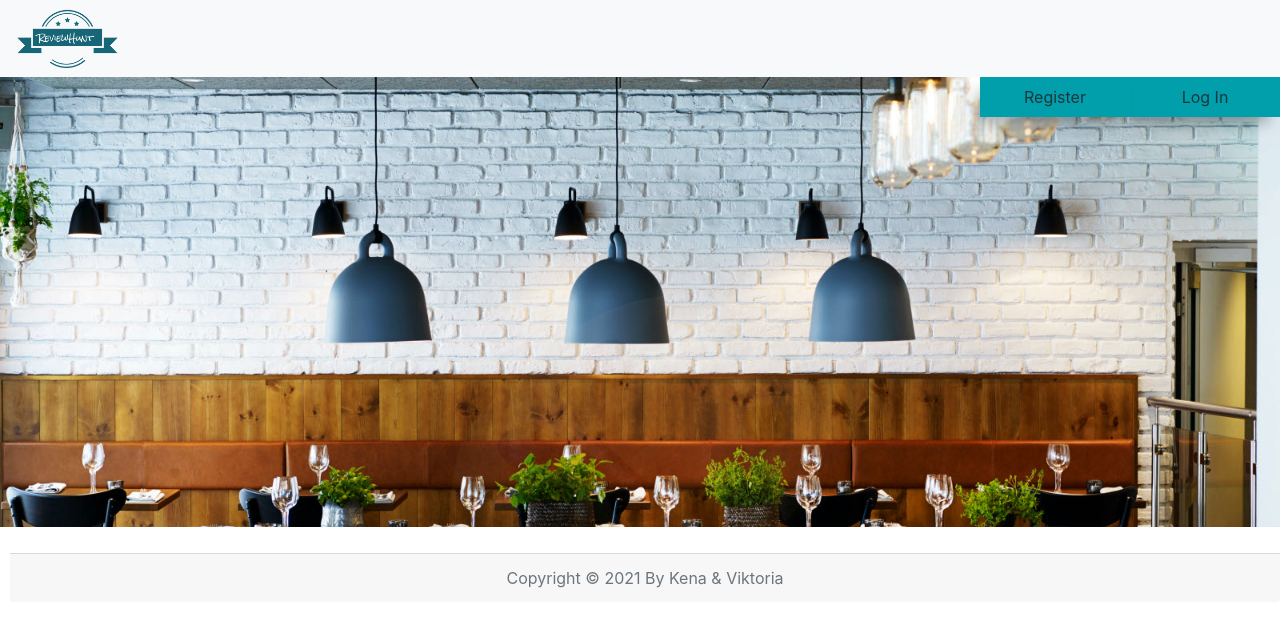
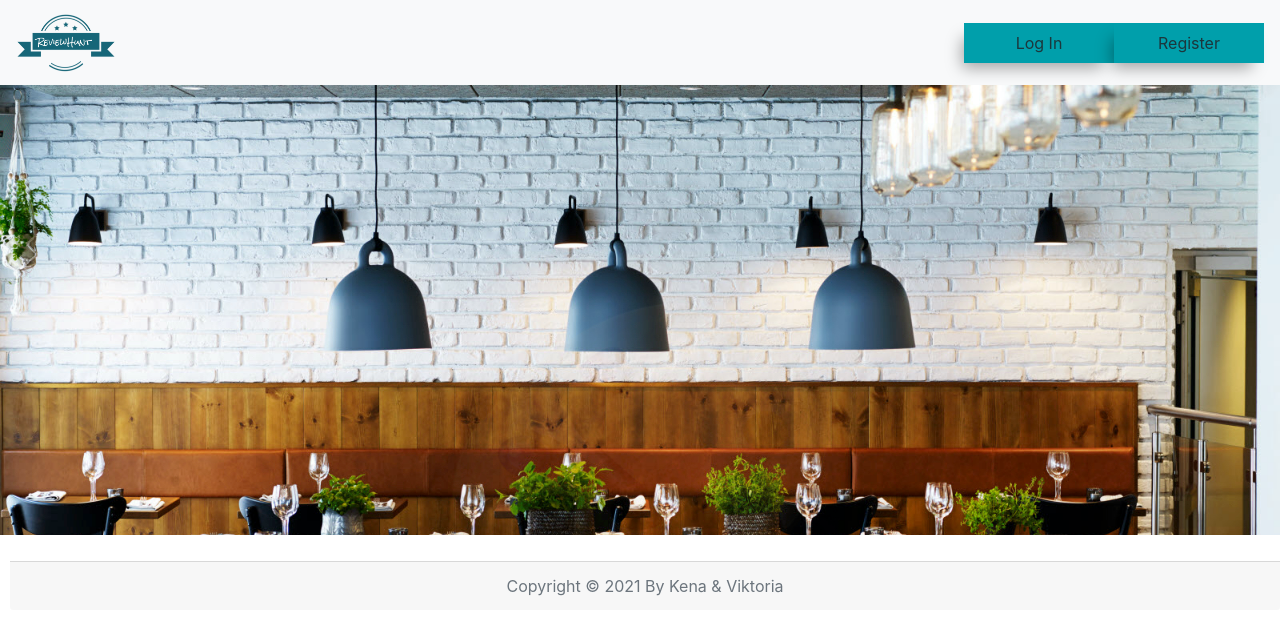
Before and after one commit to Kena91up/Review-client, a React (Create React App) app: page / in a window 1280 px wide. Shown: the top 634 px of the page. Built offline with nearby package versions, Linux system fonts and the light colour scheme; no server answers.

Commit message:
Button styled

```diff
--- a/src/App.js
+++ b/src/App.js
@@ -1,7 +1,6 @@
 import React, { Component } from "react";
 import { Route, Switch, withRouter } from "react-router-dom";
 import { render } from "react-dom";
-import 'bootstrap/dist/css/bootstrap.min.css';
 import { Card } from "react-bootstrap";
 import axios from "axios";
 import "bootstrap/dist/css/bootstrap.min.css";
@@ -47,6 +46,7 @@ class App extends Component {
           fetching: false,
         });
       });
+
     if (!this.state.loggedInUser) {
       axios
         .get(`${config.API_URL}/api/user`, { withCredentials: true })
--- a/src/components/MyNav.jsx
+++ b/src/components/MyNav.jsx
@@ -1,25 +1,46 @@
 import React from "react";
-import { Navbar, Nav } from "react-bootstrap";
-
+import { Link, withRouter } from "react-router-dom";
+import { Navbar, Form } from "react-bootstrap";
 
 function MyNav(props) {
+  const homepage = props.location.pathname === "/";
+  const loggedIn = props.user;
   return (
-      <Navbar bg="light" expand="lg">
-        <Navbar.Collapse id="basic-navbar-nav">
-          <Nav className="mr-auto">
-          <a href='/'>
+    <Navbar bg="light" expand="lg" className="justify-content-between">
+      <Navbar.Brand>
+        <Link to="/">
           <img src="/images/newlogo.png" alt="logo" className="logo" />
-          </a>
-            {props.user ? (
-              <button  onClick={props.onLogout}>Log Out</button> //onclick is event onLogout is eventlistner
-            ) : (
-              <>
-              </>
-            )}
-          </Nav>
-        </Navbar.Collapse>
-      </Navbar>
+        </Link>
+      </Navbar.Brand>
 
+      <Form inline>
+        {homepage && !loggedIn ? (
+          <>
+            <button type="button">
+              <Link to="/signin" className=" btn button">
+                Log In
+              </Link>
+            </button>
+            <button type="button">
+              <Link to="/signup" className="btn button">
+                Register
+              </Link>
+            </button>
+          </>
+        ) : null}
+        { loggedIn? (
+          <>
+            <Link to="/profile">
+              <button type="button">Profile</button>
+            </Link>
+
+            <button onClick={props.onLogout} type="button">Log Out</button>
+          </>
+        ) : (
+          <></>
+        )}
+      </Form>
+    </Navbar>
   );
 }
-export default MyNav;
+export default withRouter(MyNav);
--- a/src/components/RestaurantsList.jsx
+++ b/src/components/RestaurantsList.jsx
@@ -67,7 +67,6 @@ render() {
    }
     return (
       <div>
-      <Link to='/profile'><button>Profile</button></Link>
         <h4>Restaurants</h4>
         <Search myChange={this.handleSearchFood} />
         <SearchRate mySubmit={this.handleSearchRate}/>
--- a/src/components/SignIn.jsx
+++ b/src/components/SignIn.jsx
@@ -15,7 +15,7 @@ function SignIn(props) {
             {props.error ? (
               <p style={{ color: "green" }}>{props.error.error}</p>
             ) : null}
-            <button type="submit" className="btn btn-primary">
+            <button type="submit" className="btn btn-custom">
               Log In
             </button>
           </div>
--- a/src/components/SignUp.jsx
+++ b/src/components/SignUp.jsx
@@ -19,7 +19,7 @@ function SignUp(props) {
         {props.error ? (
           <p style={{ color: "green" }}>{props.error.errorMessage}</p>
         ) : null}
-        <button type="submit" className="btn btn-primary">
+        <button type="submit" className="btn btn-custom">
           Create an account
         </button>
 
--- a/src/components/Splash.js
+++ b/src/components/Splash.js
@@ -4,16 +4,6 @@ import { Link } from "react-router-dom";
 function SplashComponent() {
   return (
     <div>
-      <button>
-        <Link to="/signin" className=" btn button">
-          Log In
-        </Link>
-      </button>
-      <button>
-        <Link to="/signup" className="btn button">
-          Register
-        </Link>
-      </button>
       <div
         className="splash-screen"
         style={{
--- a/src/index.css
+++ b/src/index.css
@@ -40,6 +40,10 @@ button {
   box-shadow: -7px 10px 16px -5px rgba(0, 0, 0, 0.35);
   text-align: center;
   float: top;
+}
+
+.btn-custom{
+  background-color: #009fab !important;
 }
 
 button:hover {
@@ -226,7 +230,7 @@ p {
 }
 
 .logo {
-  width: 13%;
+  width:100px;
   height: auto;
 }
 
```
Also changed, not shown: src/components/Profile.jsx (line endings or trailing spaces), 1 other file (tests, documents, lock files or other folders).
